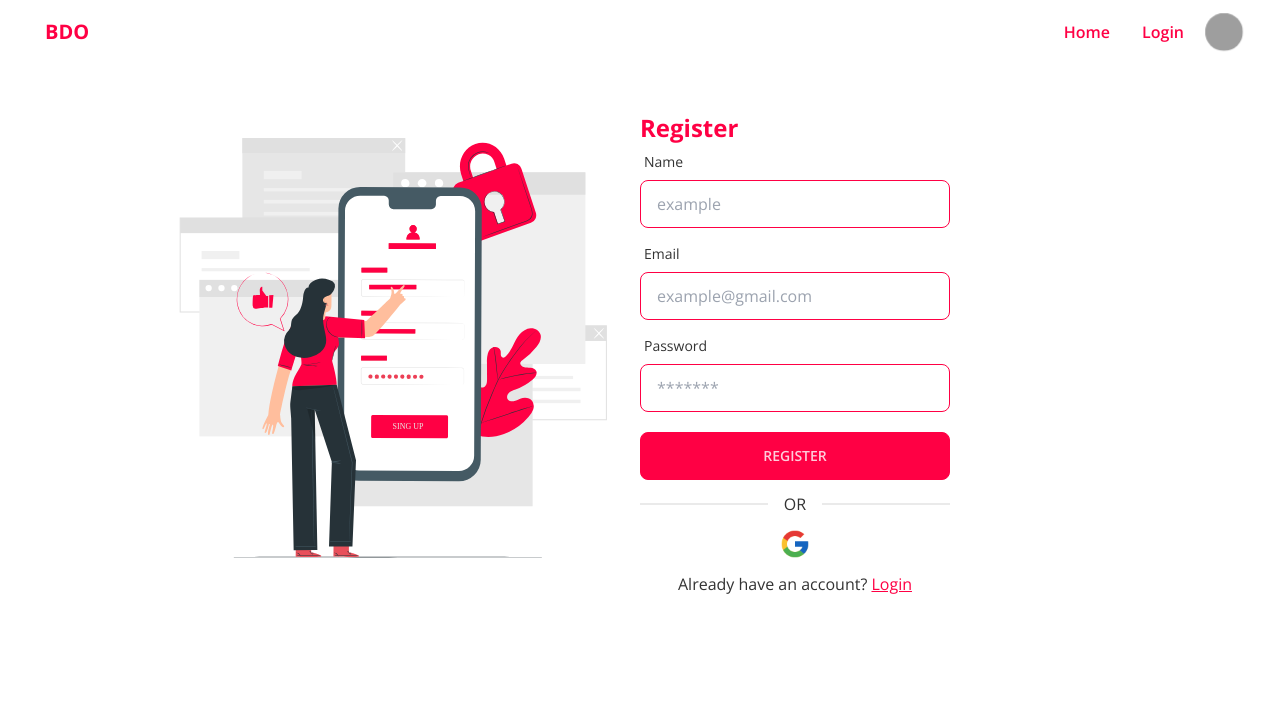
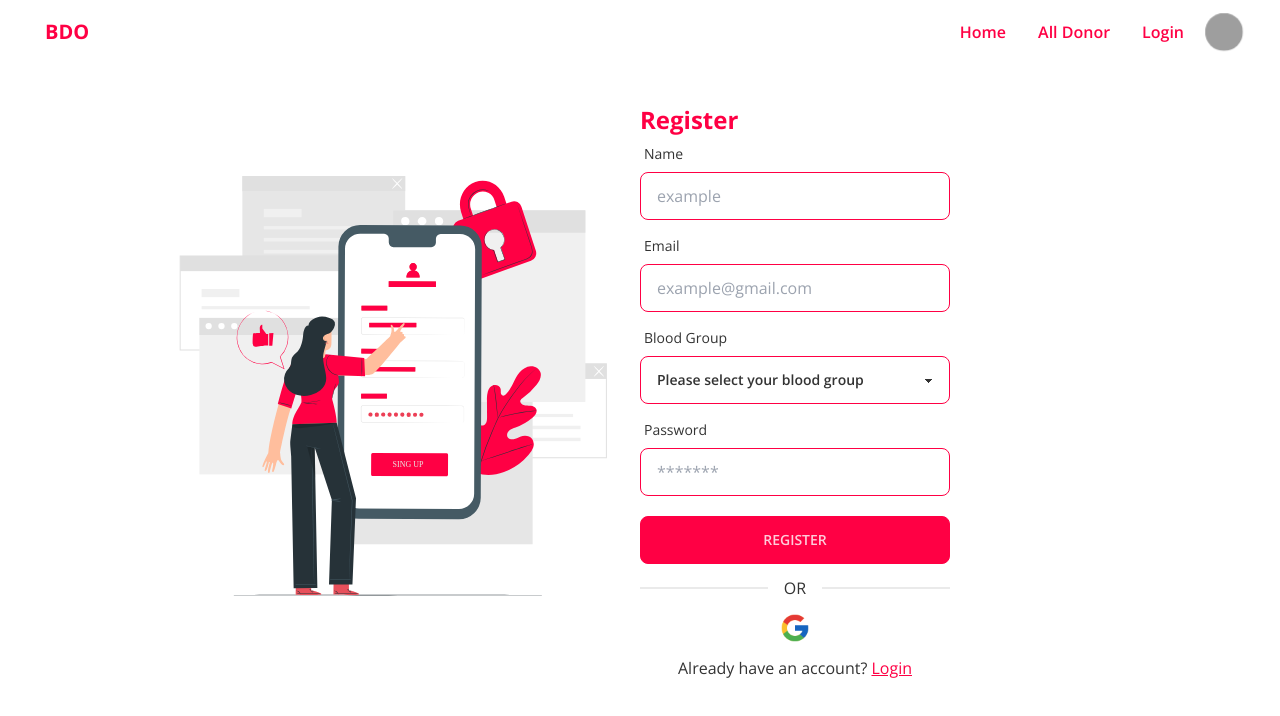
Before and after one commit to shamim-s/blood-donation-organization, a React (Create React App) app: page /register in a window 1280 px wide. Shown: the top 716 px of the page. Built offline with nearby package versions, Linux system fonts and the light colour scheme; no server answers; grey boxes are pictures that could not be loaded.

Commit message:
Added all donor dection. Adding users to database when registering

```diff
--- /dev/null
+++ b/src/Pages/Home/AllDonor.js
@@ -0,0 +1,36 @@
+import React from "react";
+import { FaPhoneAlt } from "react-icons/fa";
+import {
+  HiChatBubbleOvalLeftEllipsis,
+  HiPhoneArrowUpRight,
+} from "react-icons/hi2";
+
+const AllDonor = () => {
+  return (
+    <div className="mt-10 mb-10">
+      <span className="w-5 h-5 border-l-8 border-primary mr-2 lg:ml-0 ml-2"></span>
+      <span className="text-2xl text-primary font-bold">All Donor</span>
+      <div className="mt-5 grid lg:grid-cols-2 gap-4">
+        <div className="flex justify-start items-center bg-white border-2 border-primary rounded-2xl shadow-xl p-4 lg:w-[500px] w-96 mx-auto">
+          <img
+            src="https://placeimg.com/80/80/people"
+            className="w-14 h-14 rounded-full mr-4"
+            alt="Donor Image"
+          />
+          <div className="w-full flex justify-around items-center font-semibold">
+            <div>
+              <p className="lg:text-2xl mr-6">Shahariyar Hossain</p>
+              <p className="text-md mr-6 text-semibold">Group: A+</p>
+            </div>
+            <div className="flex justify-center items-center">
+              <HiPhoneArrowUpRight className="text-3xl mr-6 cursor-pointer hover:text-primary"/>
+              <HiChatBubbleOvalLeftEllipsis className="text-3xl cursor-pointer hover:text-primary"/>
+            </div>
+          </div>
+        </div>
+      </div>
+    </div>
+  );
+};
+
+export default AllDonor;
--- a/src/Pages/Home/BloodCategory.js
+++ b/src/Pages/Home/BloodCategory.js
@@ -19,9 +19,9 @@ const BloodCategory = () => {
         {
           bloodCategory.map(blood => <div
           key={blood._id}
-          className="mx-auto w-16 h-16 bg-primary rounded-lg flex justify-center items-center"
+          className="cursor-pointer hover:bg-white hover:border-2 hover:border-primary hover:rounded-lg hover:text-primary mx-auto w-16 h-16 text-white bg-neutral rounded-lg flex justify-center items-center transition-all"
           >
-            <h1 className="text-2xl text-white font-semibold">{blood.bloodGroup}</h1>
+            <h1 className="text-2xl font-semibold">{blood.bloodGroup}</h1>
           </div>)
         }
       </div>
--- a/src/Pages/Home/Hero.js
+++ b/src/Pages/Home/Hero.js
@@ -29,7 +29,7 @@ const Hero = () => {
             a id nisi.
           </p>
           <p className="lg:text-left text-center">
-            <button className="btn btn-primary">Get Started</button>
+            <button className="btn btn-primary font-bold text-white">Donate Blood</button>
           </p>
         </div>
       </div>
--- a/src/Pages/Home/Home.js
+++ b/src/Pages/Home/Home.js
@@ -1,6 +1,7 @@
 import React from 'react';
 import Spinner from '../../components/Spinner/Spinner';
 import Footer from '../../Shared/Footer';
+import AllDonor from './AllDonor';
 import BloodCategory from './BloodCategory';
 import Hero from './Hero';
 
@@ -9,6 +10,7 @@ const Home = () => {
         <div>
             <Hero/>
             <BloodCategory/>
+            <AllDonor/>
             <Footer/>
         </div>
     );
--- a/src/Pages/Register/Register.js
+++ b/src/Pages/Register/Register.js
@@ -10,25 +10,35 @@ import Spinner from "../../components/Spinner/Spinner";
 const Register = () => {
   const [loading, setLoading] = useState(false);
   const { createNewUser, setUser, updateUser } = useContext(AuthContext);
-  const { register, handleSubmit } = useForm();
+  const { register, handleSubmit, reset, formState:{errors} } = useForm();
 
+  //Sign Up function
   const handleRegister = (data, event) => {
     event.preventDefault();
+    console.log(data);
 
     setLoading(true);
     const name = data.name;
     const email = data.email;
     const password = data.password;
+    const bloodGroup = data.bloodGroup;
 
+    const addUser = {
+      name,
+      email,
+      bloodGroup
+    };
+
+    //Creating new user
     createNewUser(email, password)
       .then((result) => {
         const user = result.user;
         console.log(user);
+
+        //Updating user name after registration
         updateUser(name)
           .then(() => {
-        setUser(user);
-        toast.success("Registration Success");
-        setLoading(false);
+            addUserToDB(addUser);
           })
           .catch((err) => {
             console.log(err);
@@ -39,8 +49,28 @@ const Register = () => {
         console.log(err);
         setLoading(false);
         toast.error(err.message);
+        reset();
+      });
+  };
+
+  //Adding user to database after registration
+  const addUserToDB = (user) => {
+    fetch(`http://localhost:5000/newUser`, {
+      method: "POST",
+      headers: {
+        "content-type": "application/JSON",
+      },
+      body: JSON.stringify(user),
     })
+      .then((res) => res.json())
+      .then((data) => {
+        console.log(data);
+        setUser(user);
+        toast.success("Registration Success");
+        setLoading(false);
+      });
   };
+
   return (
     <div className="flex lg:flex-row flex-col justify-center items-center mt-10 mb-10">
       <div className="lg:w-1/2 flex justify-end">
@@ -54,44 +84,84 @@ const Register = () => {
         >
           <div className="form-control w-full max-w-xs mb-2">
             <label className="label">
+              {
+                errors.name ? <span className="label-text text-primary">Name is required *</span> :
                 <span className="label-text">Name</span>
+              }
             </label>
             <input
               type="text"
               name="name"
               placeholder="example"
-              {...register("name")}
+              {...register("name", {required: true, maxLength: 20})}
               className="input input-bordered input-primary w-full max-w-xs"
             />
           </div>
           <div className="form-control w-full max-w-xs mb-2">
             <label className="label">
+            {
+                errors.email ? <span className="label-text text-primary">Email is required *</span> :
                 <span className="label-text">Email</span>
+              }
             </label>
             <input
               type="email"
               placeholder="example@gmail.com"
               name="email"
-              {...register("email")}
+              {...register("email", {required: true})}
               className="input input-bordered input-primary w-full max-w-xs"
             />
           </div>
+          <div className="form-control w-full max-w-xs mb-2">
+            <label className="label">
+            {
+                errors.bloodGroup ? <span className="label-text text-primary">Blood Group is required *</span> :
+                <span className="label-text">Blood Group</span>
+              }
+            </label>
+            <select
+              {...register('bloodGroup', {required: true})}
+              name="bloodGroup"
+              className="select select-primary w-full max-w-xs">
+              <option disabled selected value={''}>
+                Please select your blood group
+              </option>
+              <option value={'A+'}>A+</option>
+              <option value={'O+'}>O+</option>
+              <option value={'B+'}>B+</option>
+              <option value={'AB+'}>AB+</option>
+              <option value={'A-'}>A-</option>
+              <option value={'O-'}>O-</option>
+              <option value={'B-'}>B-</option>
+              <option value={'AB-'}>AB-</option>
+            </select>
+          </div>
           <div className="form-control w-full max-w-xs mb-5">
             <label className="label">
+              {
+                errors.password ? <span className="label-text text-primary">{errors.password?.message}</span> :
                 <span className="label-text">Password</span>
+              }
             </label>
             <input
               type="password"
               placeholder="*******"
               name="password"
-              {...register("password")}
+              {...register("password", {required: 'Password is required',
+                minLength: {
+                value: 6,
+                message: 'Password must be 6 characters'
+              },
+              pattern: {
+                value: /(?=.*[A-Z])(?=.*[0-9])(.*[a-z])/,
+                message: 'Password must contain at least one uppercase letter and one lowercase letter'
+              }
+               })}
               className="input input-bordered input-primary w-full max-w-xs"
             />
           </div>
           <button className="btn btn-primary w-full max-w-xs">
-            {
-              loading ? <Spinner/> : 'Register'
-            }
+            {loading ? <Spinner /> : "Register"}
           </button>
           <div className="divider">OR</div>
           <div className="w-full flex justify-center items-center">
--- a/src/Shared/Footer.js
+++ b/src/Shared/Footer.js
@@ -3,7 +3,7 @@ import React from "react";
 const Footer = () => {
   return (
     <div>
-      <footer className="footer footer-center p-10 bg-white text-primary border-b-8 border-primary">
+      <footer className="footer footer-center p-10 bg-white  border-b-8 border-primary">
         <div>
           <svg
             width="50"
@@ -16,10 +16,10 @@ const Footer = () => {
           >
             <path d="M22.672 15.226l-2.432.811.841 2.515c.33 1.019-.209 2.127-1.23 2.456-1.15.325-2.148-.321-2.463-1.226l-.84-2.518-5.013 1.677.84 2.517c.391 1.203-.434 2.542-1.831 2.542-.88 0-1.601-.564-1.86-1.314l-.842-2.516-2.431.809c-1.135.328-2.145-.317-2.463-1.229-.329-1.018.211-2.127 1.231-2.456l2.432-.809-1.621-4.823-2.432.808c-1.355.384-2.558-.59-2.558-1.839 0-.817.509-1.582 1.327-1.846l2.433-.809-.842-2.515c-.33-1.02.211-2.129 1.232-2.458 1.02-.329 2.13.209 2.461 1.229l.842 2.515 5.011-1.677-.839-2.517c-.403-1.238.484-2.553 1.843-2.553.819 0 1.585.509 1.85 1.326l.841 2.517 2.431-.81c1.02-.33 2.131.211 2.461 1.229.332 1.018-.21 2.126-1.23 2.456l-2.433.809 1.622 4.823 2.433-.809c1.242-.401 2.557.484 2.557 1.838 0 .819-.51 1.583-1.328 1.847m-8.992-6.428l-5.01 1.675 1.619 4.828 5.011-1.674-1.62-4.829z"></path>
           </svg>
-          <p className="font-bold text-primary">
+          <p className="font-bold ">
             Blood Donation Organization<br />
           </p>
-          <p className="text-primary">Copyright © 2022 - All right reserved</p>
+          <p className="">Copyright © 2022 - All right reserved</p>
         </div>
         <div>
           <div className="grid grid-flow-col gap-4">
--- a/src/Shared/Navbar.js
+++ b/src/Shared/Navbar.js
@@ -42,6 +42,9 @@ const Navbar = () => {
             <li>
               <Link to={"/"}>Home</Link>
             </li>
+            <li>
+            <Link to={"/"}>All Donor</Link>
+          </li>
             {
               user?.email ?
               <li><p onClick={handleLogout} className="">Logout</p></li>
@@ -58,6 +61,9 @@ const Navbar = () => {
         <ul className="menu menu-horizontal px-1 text-primary font-semibold tracking-normal antialiased">
           <li>
             <Link to={"/"}>Home</Link>
+          </li>
+          <li>
+            <Link to={"/"}>All Donor</Link>
           </li>
             {
               user?.uid ?
--- a/tailwind.config.js
+++ b/tailwind.config.js
@@ -11,7 +11,7 @@ module.exports = {
         mytheme: {
           primary: "#ff0044",
 
-          secondary: "#F000B8",
+          secondary: "#bd2a51",
 
           accent: "#37CDBE",
 
```
Lines whose indentation alone changed are shown as unchanged.
